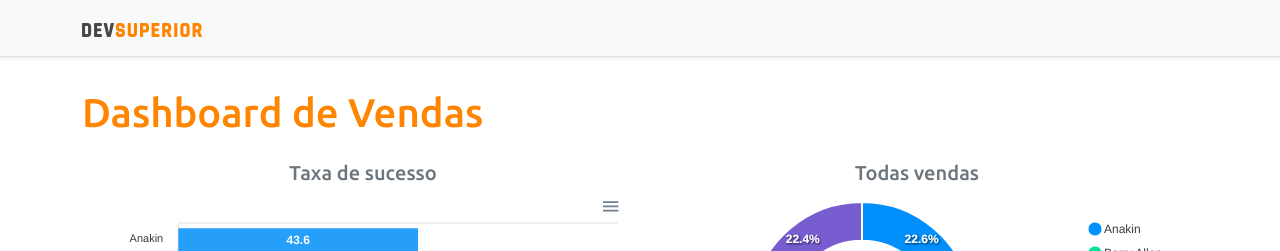
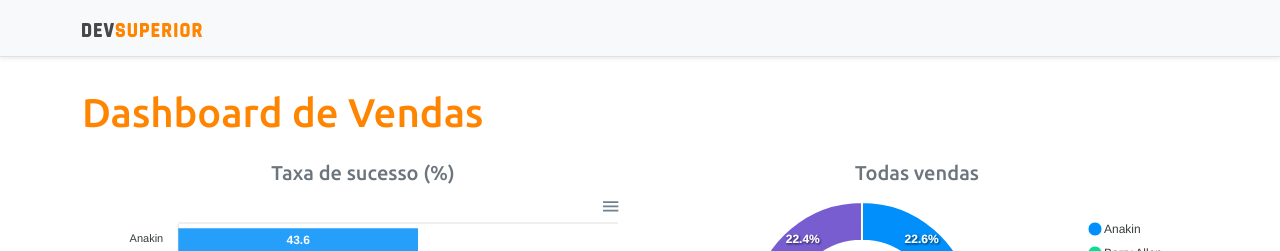
Before and after one commit to eversonmariano/projeto-sds5, a React (Create React App) app in the folder frontend/: page / in a window 1280 px wide. Shown: the top 251 px of the page. Built offline with nearby package versions, Linux system fonts and the light colour scheme.

Commit message:
Update title

```diff
--- a/frontend/src/App.tsx
+++ b/frontend/src/App.tsx
@@ -14,7 +14,7 @@
 
         <div className="row px-3">
           <div className="col-sm-6">
-            <h5 className="text-center text-secondary">Taxa de sucesso</h5>
+            <h5 className="text-center text-secondary">Taxa de sucesso (%)</h5>
             <BarChart />
           </div>
           <div className="col-sm-6">
```
